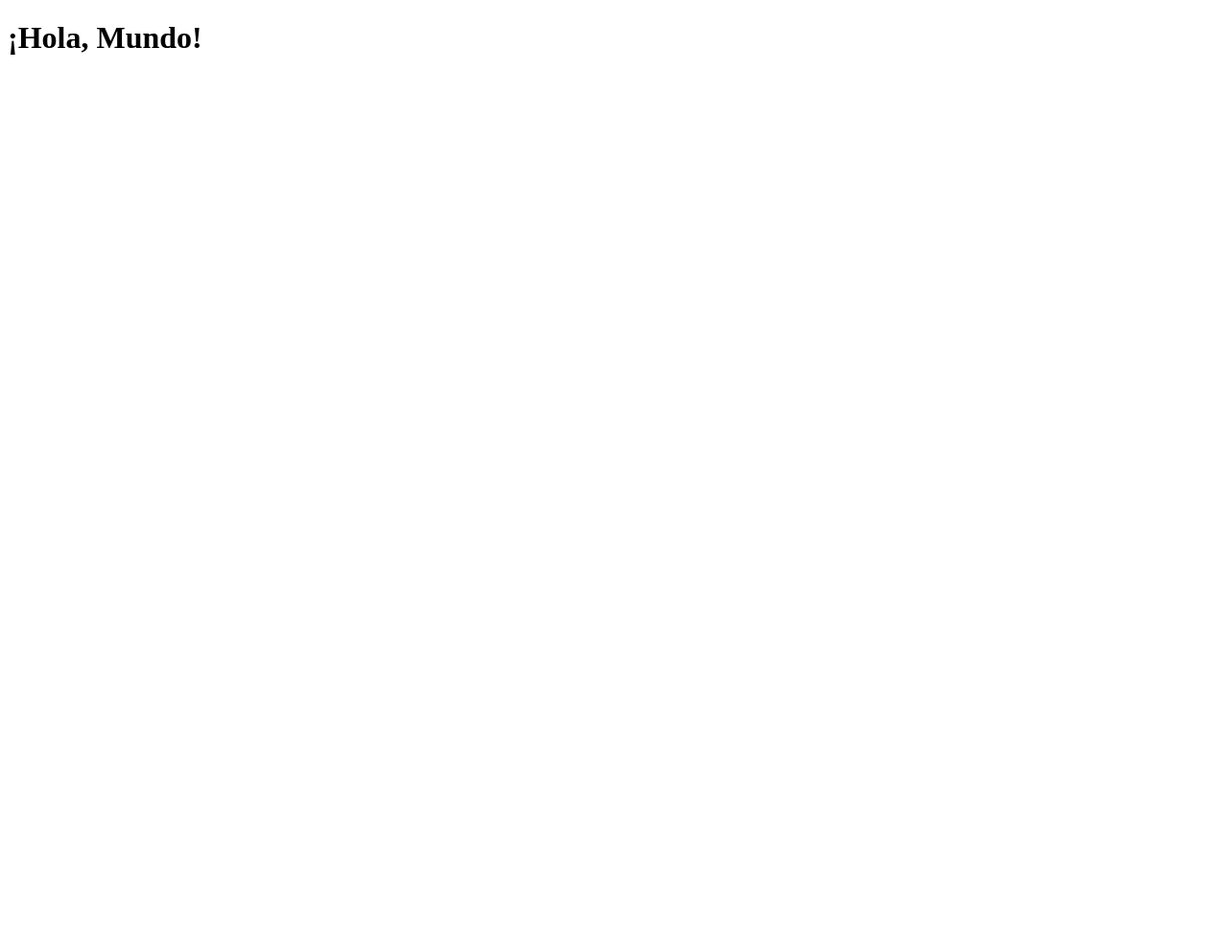
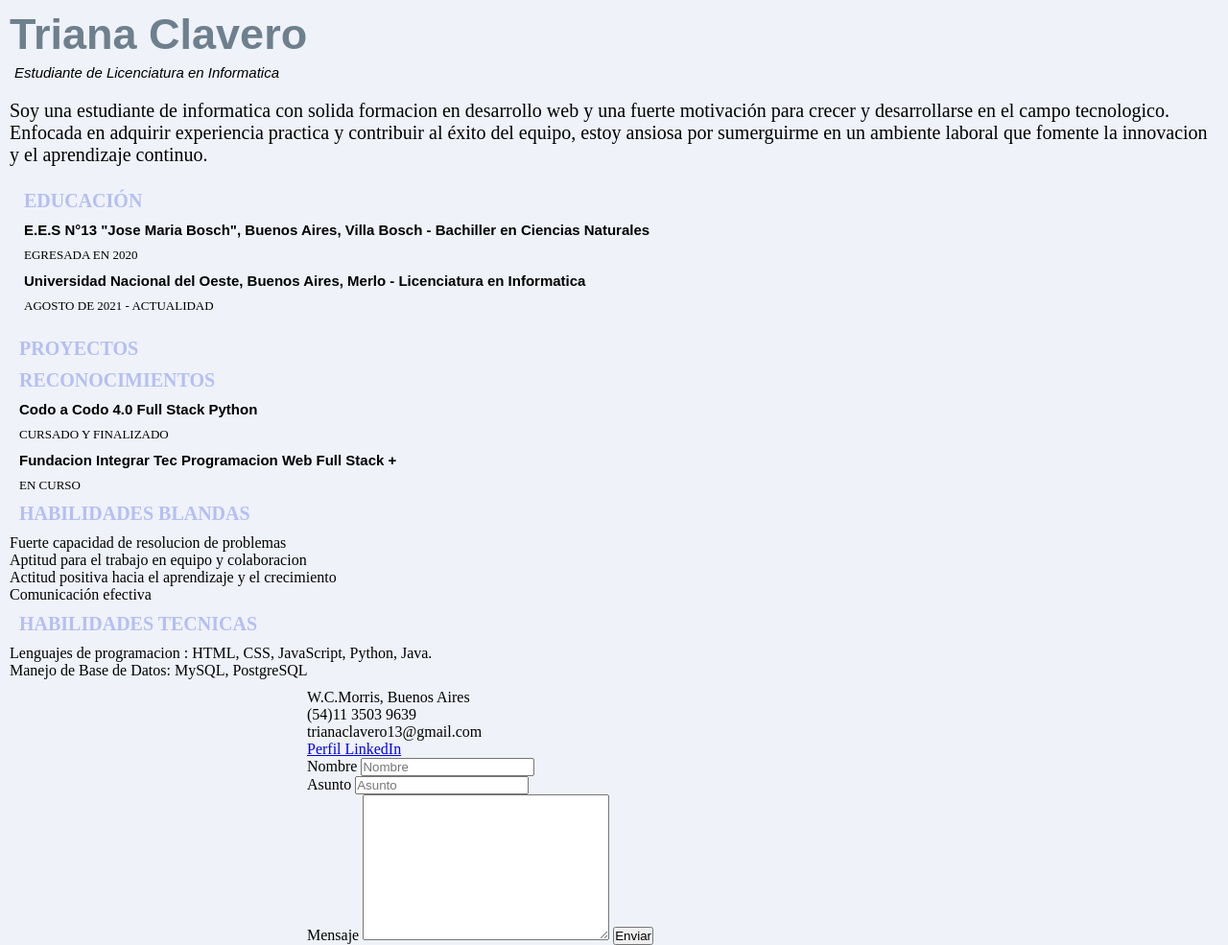
Before and after one commit to TrianaClavero/CurriculumDigital, a plain HTML site: page index.html in a window 1280 px wide. Shown: the whole page at 96% size. Before the commit the page ends 800 px from the top, so only its background shows below. Drawn offline with Linux system fonts and the light colour scheme.

Commit message:
Agregar contenido inicial

```diff
--- a/index.html
+++ b/index.html
@@ -1 +1,82 @@
-<!DOCTYPE html><html><head><title>Mi Sitio Web</title></head><body><h1>¡Hola, Mundo!</h1></body></html>
+<!DOCTYPE html>
+<html lang="es">
+<head>
+    <meta charset="UTF-8">
+    <meta name="viewport" content="width=device-width, initial-scale=1.0">
+    <title>Curriculum Triana Clavero</title>
+    <link rel="stylesheet" href="./styles/styles.css">
+</head>
+<body>
+    <section class="headboard" >
+        <h1>Triana Clavero</h1>
+    <p>Estudiante de Licenciatura en Informatica</p>
+    </section>
+
+
+    <p class="presentation">Soy una estudiante de informatica con solida formacion en desarrollo web y una fuerte motivación para crecer y desarrollarse en el campo tecnologico. Enfocada en adquirir experiencia practica y contribuir al éxito del equipo, estoy ansiosa por sumerguirme en un ambiente laboral que fomente la innovacion y el aprendizaje continuo.</p>
+
+    <div class="box education">
+        <h2>Educación</h2>
+        <h3>E.E.S N°13 "Jose Maria Bosch", Buenos Aires, Villa Bosch - Bachiller en Ciencias Naturales</h3>
+        <p>Egresada en 2020</p>
+
+        <h3>Universidad Nacional del Oeste, Buenos Aires, Merlo - Licenciatura en Informatica</h3>
+        <p>Agosto de 2021 - Actualidad</p>
+
+    </div>
+
+    <div class="box proyects">
+        <h2>Proyectos</h2>
+    </div>
+
+
+    <div class="box acknowledgment">
+        <h2>Reconocimientos</h2>
+            <h3>Codo a Codo 4.0 Full Stack Python</h3>
+            <p>Cursado y Finalizado</p>
+
+            <h3>Fundacion Integrar Tec Programacion Web Full Stack +</h3>
+            <p>En curso</p>
+    </div>
+
+    <div class="box ability" >
+        <h2>Habilidades blandas</h2>
+        <ul>
+            <li>Fuerte capacidad de resolucion de problemas</li>
+            <li>Aptitud para el trabajo en equipo y colaboracion</li>
+            <li>Actitud positiva hacia el aprendizaje y el crecimiento</li>
+            <li>Comunicación efectiva</li>
+        </ul>
+
+        <h2>Habilidades tecnicas</h2>
+        <ul>
+            <li>Lenguajes de programacion : HTML, CSS, JavaScript, Python, Java.</li>
+            <li>Manejo de Base de Datos: MySQL, PostgreSQL</li>
+        </ul>
+    </div>
+
+
+
+    <div class="contact">
+        <section class="data">
+            <p>W.C.Morris, Buenos Aires <br>(54)11 3503 9639 <br> trianaclavero13@gmail.com  <br> <a href="http://www.linkedin.com/in/triana-clavero-59b760241">Perfil LinkedIn</a></p>
+        </section>
+        <section class="form">
+            <label for="Nombre">Nombre</label>
+            <input type="text" id="Nombre" placeholder="Nombre">
+            <br>
+            <label for="Asunto">Asunto</label>
+            <input type="text" id="Asunto" placeholder="Asunto">
+            <br>
+            <label for="Mensaje">Mensaje</label>
+            <textarea name="Mensaje" id="Mensaje" cols="30" rows="10"></textarea>
+            <button type="submit">Enviar</button>
+        </section>
+
+</div>
+
+
+
+
+</body>
+</html>
--- /dev/null
+++ b/styles/styles.css
@@ -0,0 +1,106 @@
+*{
+    margin: 0;
+    padding: 0;
+    box-sizing: border-box;
+}
+
+body{
+    background-color: #EFF2F9;
+}
+
+
+.headboard{
+    text-align: Left;
+    margin: 10px;
+    font-family: Arial, Helvetica, sans-serif;
+
+}
+
+.headboard h1{
+    font-size: 45px;
+    color: #6E808E;
+}
+
+.headboard p{
+    font-size: 15px;
+    margin: 5px;
+    font-weight:lighter;
+    font-style: italic;
+}
+
+.presentation{
+    margin-top: 20px;
+    margin-left: 10px;
+    margin-bottom: 10px;
+    margin-right: 10px;
+    font-size: 20px;
+}
+
+.box{
+    margin: 10px;
+}
+
+.box h2{
+    text-align: left;
+    margin: 10px;
+    text-transform: uppercase;
+    font-size: 20px;
+    color: #B5BFF1;
+}
+
+.box h3{
+    text-align: left;
+    margin: 10px;
+    font-family: Arial, Helvetica, sans-serif;
+    font-size: 15px;
+}
+
+.education{
+    margin: 10px;
+    padding: 5px;
+}
+
+.acknowledgment{
+    list-style-type: none;
+}
+
+.education p , .acknowledgment p{
+    text-transform: uppercase;
+    margin: 10px;
+    font-size: 13px;
+}
+
+.ability p{
+    margin: 10px;
+}
+
+.contact{
+    margin: 0 auto ;
+    align-items:center
+}
+
+.data{
+    width: 50%;
+    margin: 0 auto
+}
+
+.form{
+    width: 50%;
+    margin: 0 auto ;
+}
+
+
+@media (width > 768px){
+
+
+
+
+    .box:hover  {
+        border-radius: 10px;
+        box-shadow: -23px -23px 45px #ffffff,
+            28px 28px 50px #0d2750;
+        scale: 0.99;
+        transform: translateX(5px) translateY(5px);
+        transition: 250ms;
+    }
+}
```
